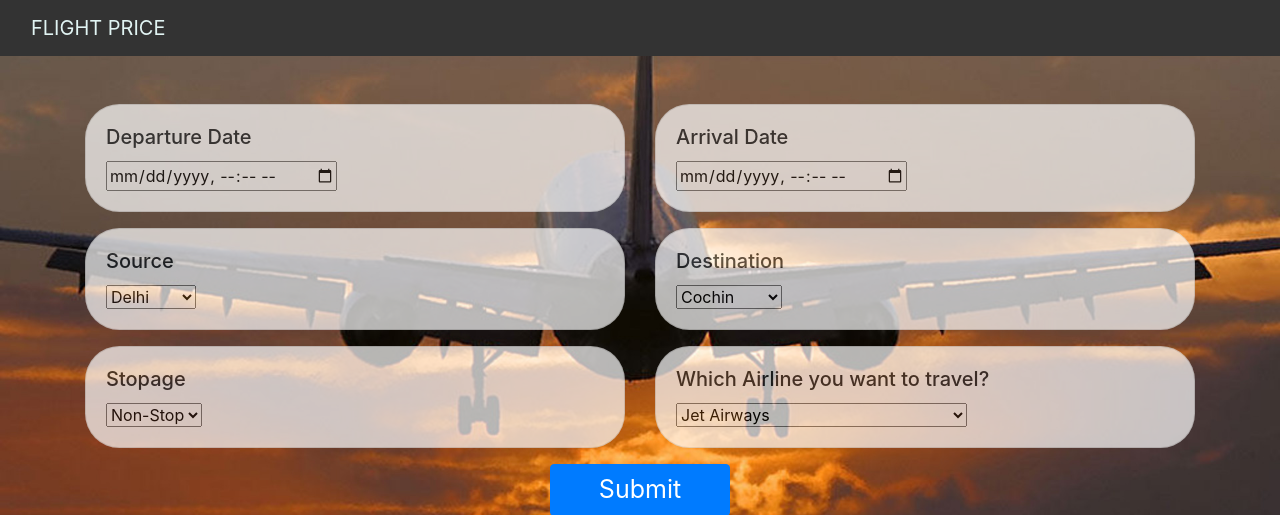
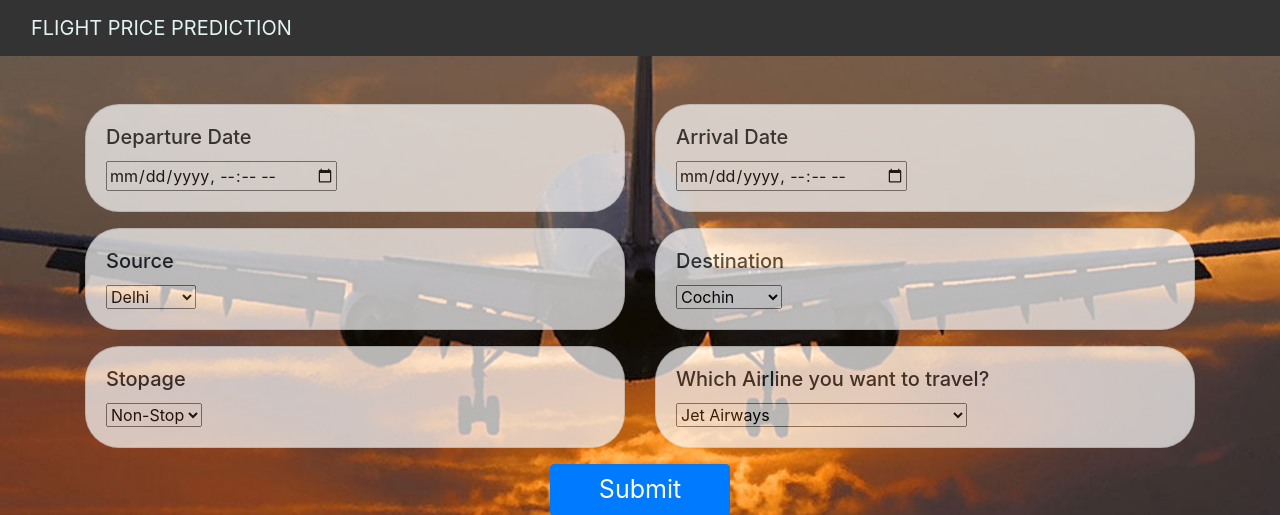
Before and after one commit to AnukulSri/flight-price-prediction, a Flask app: page / in a window 1280 px wide. Shown: the top 515 px of the page. Run offline with Flask 3, Linux system fonts and the light colour scheme; parts of the project's set-up code (start-up, migrations or seed data) failed here and were passed over; some libraries are stand-ins or nearby versions.

Commit message:
Update home.html

```diff
--- a/templates/home.html
+++ b/templates/home.html
@@ -52,7 +52,7 @@
     <nav class="navbar navbar-inverse navbar-fixed-top">
         <div class="container-fluid">
             <div class="navbar-header">
-                <a class="navbar-brand" href="/" style='color: #e1f4f3;'>FLIGHT PRICE</a>
+                <a class="navbar-brand" href="/" style='color: #e1f4f3;'>FLIGHT PRICE PREDICTION</a>
             </div>
         </div>
     </nav>
```
